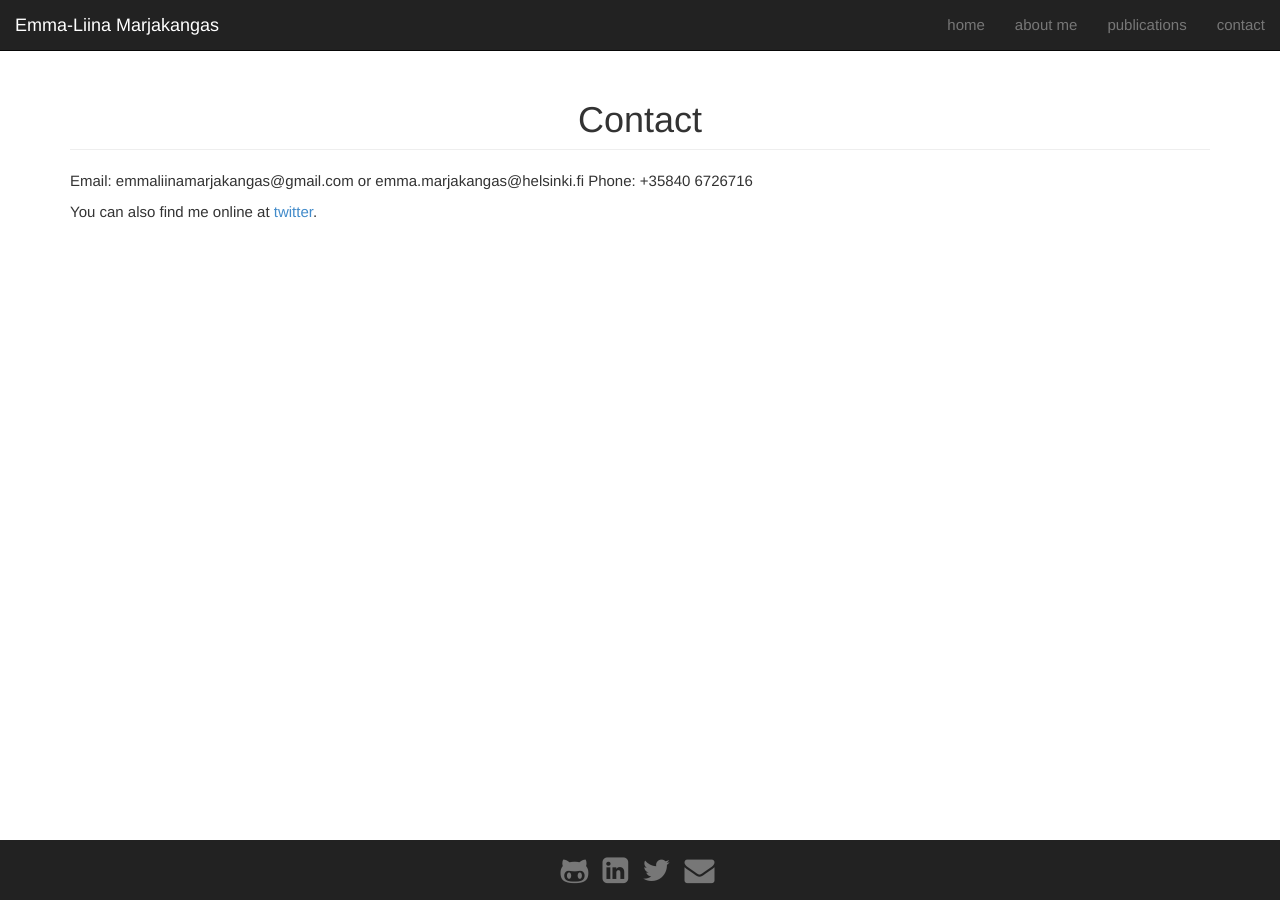
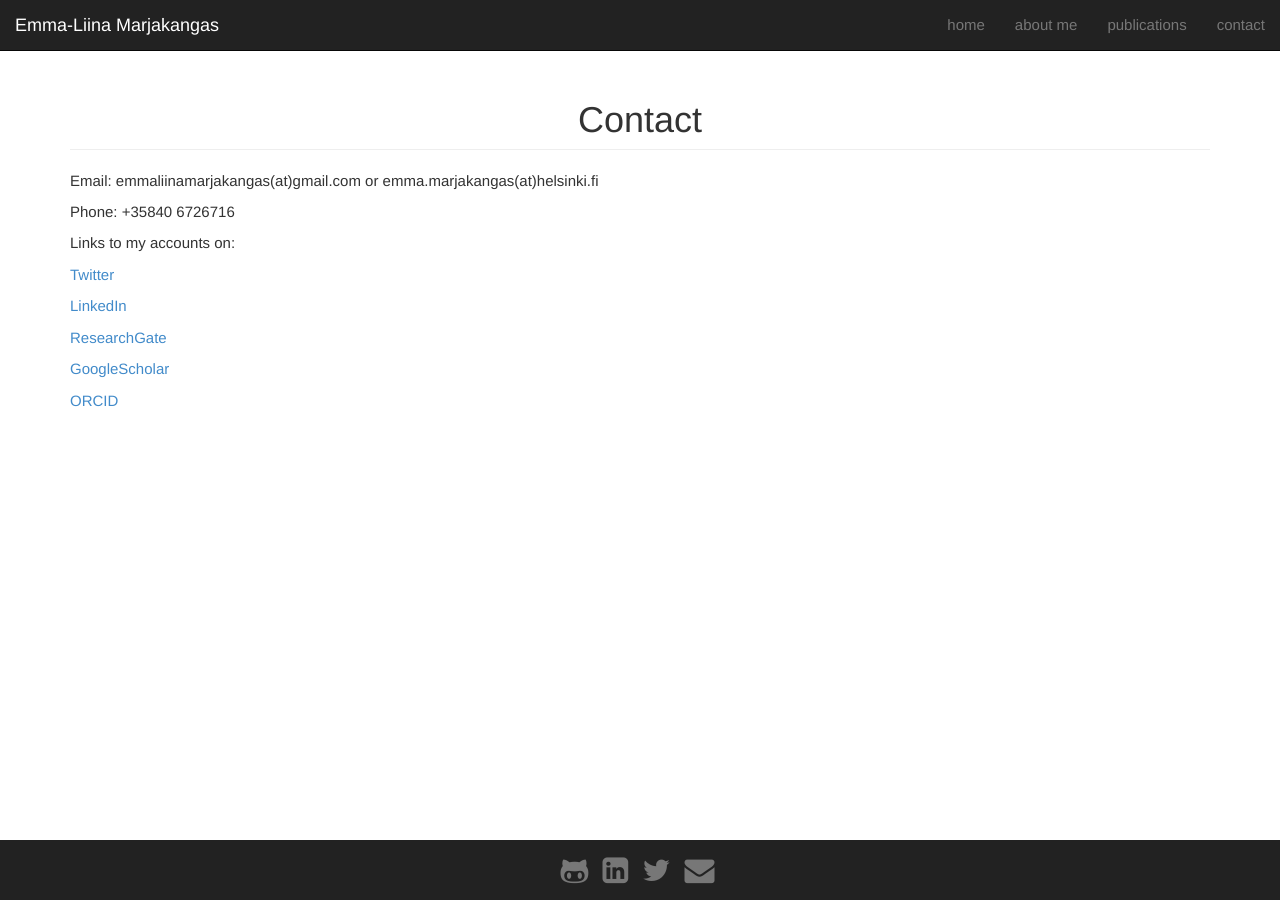
Before and after one commit to emmaliinamarjakangas/emmaliinamarjakangas.github.io, a Jekyll site: the page built from contact/index.md, in a window 1280 px wide. Built offline with Jekyll 4.4.1, drawn with Linux system fonts in a browser that asks for light colours; nearby versions of some CDN libraries.

Commit message:
update contact info

```diff
--- a/contact/index.md
+++ b/contact/index.md
@@ -6,7 +6,18 @@ group: contact
 
 <h1 class="page-header text-center"> Contact </h1>
 
-Email: emmaliinamarjakangas@gmail.com or emma.marjakangas@helsinki.fi
+Email: emmaliinamarjakangas(at)gmail.com or emma.marjakangas(at)helsinki.fi
+
 Phone: +35840 6726716
 
-You can also find me online at [twitter](http://twitter.com/EmmaMarjakangas).
+Links to my accounts on:
+
+[Twitter](http://twitter.com/EmmaMarjakangas)
+
+[LinkedIn](https://www.linkedin.com/in/emma-liina-marjakangas/)
+
+[ResearchGate](https://www.researchgate.net/profile/Emma-Liina-Marjakangas-2)
+
+[GoogleScholar](https://scholar.google.com/citations?user=nkYgsYYAAAAJ&hl=fi&oi=ao)
+
+[ORCID](https://orcid.org/0000-0002-5245-3779)
```
